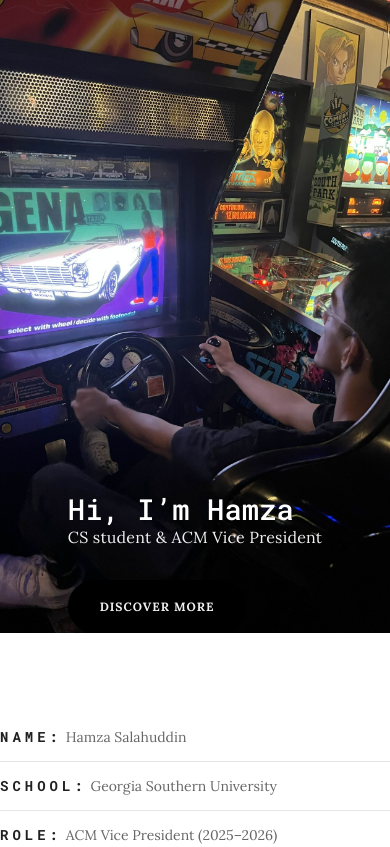
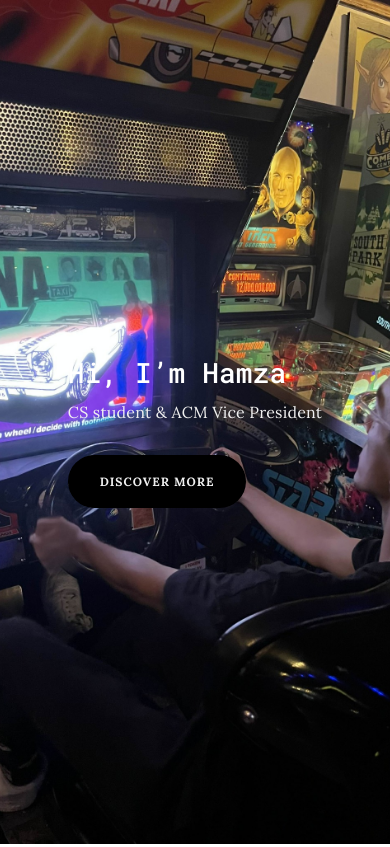
Before and after one commit to hs14235/hs14235.github.io, a plain HTML site: page index.html in a window 390 px wide. Shown: the top 847 px of the page. Drawn offline with Linux system fonts and the light colour scheme.

Commit message:
Update tooplate-style.css

```diff
--- a/css/tooplate-style.css
+++ b/css/tooplate-style.css
@@ -941,3 +941,28 @@
 #projects .service-thumb .skill-container {
   margin-top: auto;
 }
+
+
+
+/* ===== Mobile fixes ===== */
+@media (max-width: 768px){
+  #home{
+    height: 100vh !important;           /* stop giant scrolling hero */
+    background-attachment: scroll;
+    background-position: center 60% !important;
+    align-items: center !important;     /* center hero content */
+  }
+
+  .home-thumb{
+    padding: 18px 14px;
+  }
+
+  .home-thumb h1{
+    font-size: 28px;
+    line-height: 1.2;
+  }
+
+  .home-thumb p{
+    font-size: 16px;
+  }
+}
```
